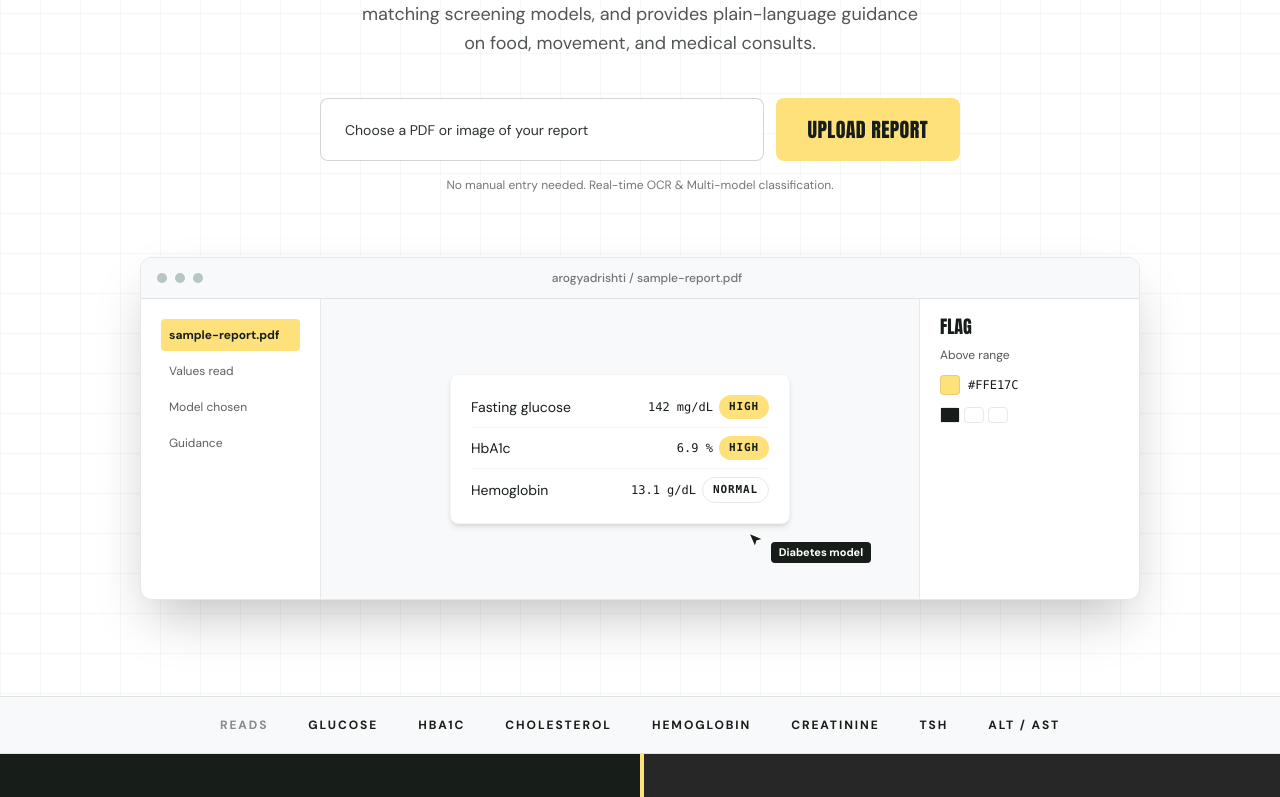
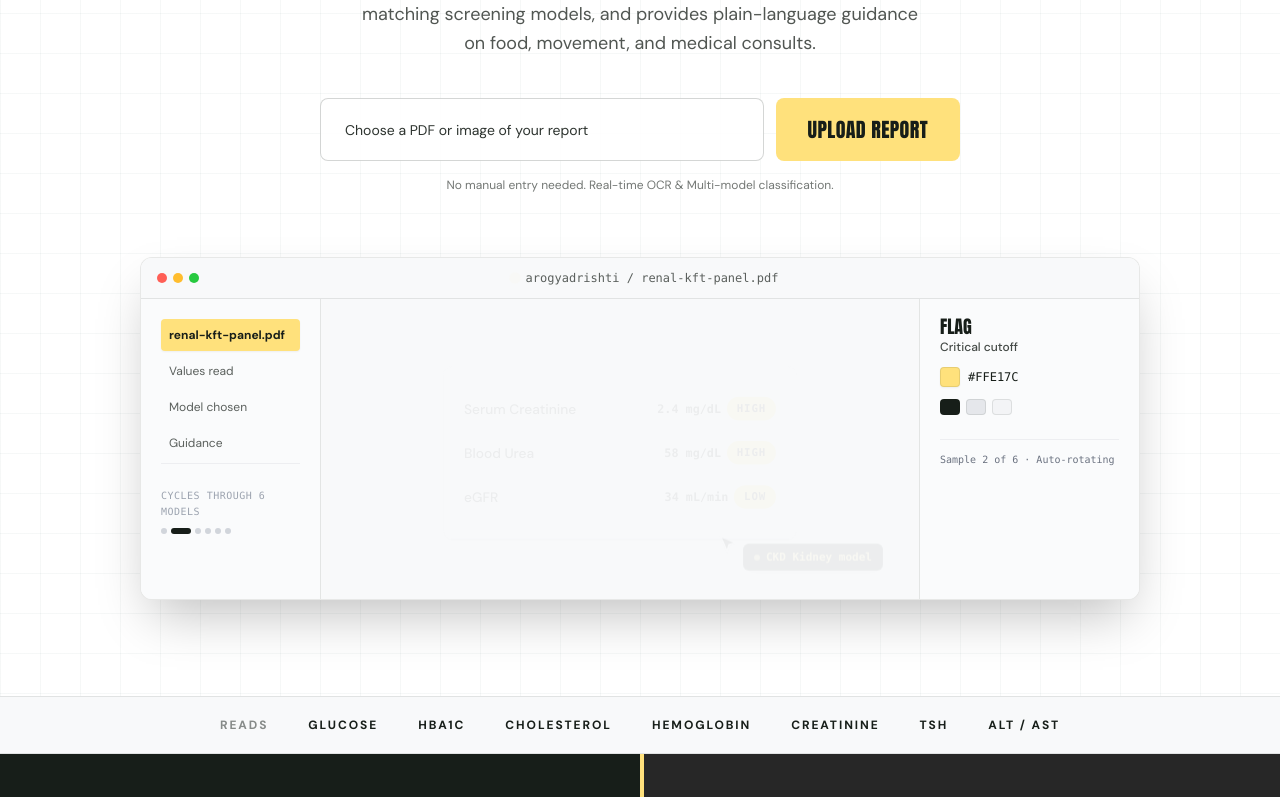
Before and after one commit to adisingh592/ArogyaDrishti, a React (Vite) app in the folder frontend/: page / in a window 1280 px wide. Shown: the part 580-1377 px from the top of the page. Built offline with nearby package versions, Linux system fonts and the light colour scheme; no server answers.

Commit message:
feat(ui): dynamic cycling hero report mockup with 6 disease profiles

```diff
--- a/frontend/src/pages/HomePage.jsx
+++ b/frontend/src/pages/HomePage.jsx
@@ -60,6 +60,232 @@ const CYCLING_MODELS = [
     category: 'Hematology',
   },
 ]
+
+const HERO_REPORT_EXAMPLES = [
+  {
+    fileName: 'sample-report.pdf',
+    title: 'arogyadrishti / sample-report.pdf',
+    tests: [
+      { name: 'Fasting glucose', value: '142 mg/dL', status: 'HIGH', isAlert: true },
+      { name: 'HbA1c', value: '6.9 %', status: 'HIGH', isAlert: true },
+      { name: 'Hemoglobin', value: '13.1 g/dL', status: 'NORMAL', isAlert: false },
+    ],
+    model: 'Diabetes model',
+    flagTitle: 'Above range',
+    flagHex: '#FFE17C',
+    category: 'Metabolic',
+  },
+  {
+    fileName: 'renal-kft-panel.pdf',
+    title: 'arogyadrishti / renal-kft-panel.pdf',
+    tests: [
+      { name: 'Serum Creatinine', value: '2.4 mg/dL', status: 'HIGH', isAlert: true },
+      { name: 'Blood Urea', value: '58 mg/dL', status: 'HIGH', isAlert: true },
+      { name: 'eGFR', value: '34 mL/min', status: 'LOW', isAlert: true },
+    ],
+    model: 'CKD Kidney model',
+    flagTitle: 'Critical cutoff',
+    flagHex: '#FFE17C',
+    category: 'Renal',
+  },
+  {
+    fileName: 'liver-lft-panel.pdf',
+    title: 'arogyadrishti / liver-lft-panel.pdf',
+    tests: [
+      { name: 'ALT (SGPT)', value: '88 U/L', status: 'HIGH', isAlert: true },
+      { name: 'AST (SGOT)', value: '74 U/L', status: 'HIGH', isAlert: true },
+      { name: 'Total Bilirubin', value: '1.1 mg/dL', status: 'NORMAL', isAlert: false },
+    ],
+    model: 'Liver ILPD model',
+    flagTitle: 'Elevated transaminases',
+    flagHex: '#FFE17C',
+    category: 'Hepatic',
+  },
+  {
+    fileName: 'thyroid-tft-panel.pdf',
+    title: 'arogyadrishti / thyroid-tft-panel.pdf',
+    tests: [
+      { name: 'TSH (Ultrasensitive)', value: '8.45 mIU/L', status: 'HIGH', isAlert: true },
+      { name: 'Free T4 (FT4)', value: '0.72 ng/dL', status: 'LOW', isAlert: true },
+      { name: 'Total T3', value: '1.25 nmol/L', status: 'NORMAL', isAlert: false },
+    ],
+    model: 'Hypothyroidism model',
+    flagTitle: 'TSH elevation',
+    flagHex: '#FFE17C',
+    category: 'Thyroid',
+  },
+  {
+    fileName: 'lipid-cardiac-risk.pdf',
+    title: 'arogyadrishti / lipid-cardiac-risk.pdf',
+    tests: [
+      { name: 'Total Cholesterol', value: '248 mg/dL', status: 'HIGH', isAlert: true },
+      { name: 'Triglycerides', value: '215 mg/dL', status: 'HIGH', isAlert: true },
+      { name: 'HDL Cholesterol', value: '38 mg/dL', status: 'LOW', isAlert: true },
+    ],
+    model: 'Cardiac risk model',
+    flagTitle: 'Dyslipidemia pattern',
+    flagHex: '#FFE17C',
+    category: 'Cardiovascular',
+  },
+  {
+    fileName: 'cbc-anemia-scan.pdf',
+    title: 'arogyadrishti / cbc-anemia-scan.pdf',
+    tests: [
+      { name: 'Hemoglobin (Hb)', value: '9.2 g/dL', status: 'LOW', isAlert: true },
+      { name: 'Hematocrit (PCV)', value: '28.4 %', status: 'LOW', isAlert: true },
+      { name: 'Total RBC Count', value: '3.4 mil/mcL', status: 'LOW', isAlert: true },
+    ],
+    model: 'CBC Anemia model',
+    flagTitle: 'Below reference',
+    flagHex: '#FFE17C',
+    category: 'Hematology',
+  },
+]
+
+function HeroInteractiveReportMockup() {
+  const [index, setIndex] = useState(0)
+  const [fade, setFade] = useState(true)
+  const [isPaused, setIsPaused] = useState(false)
+
+  useEffect(() => {
+    if (isPaused) return
+
+    const timer = setInterval(() => {
+      setFade(false)
+      setTimeout(() => {
+        setIndex((prev) => (prev + 1) % HERO_REPORT_EXAMPLES.length)
+        setFade(true)
+      }, 250)
+    }, 3200)
+
+    return () => clearInterval(timer)
+  }, [isPaused])
+
+  const current = HERO_REPORT_EXAMPLES[index]
+
+  return (
+    <div
+      onMouseEnter={() => setIsPaused(true)}
+      onMouseLeave={() => setIsPaused(false)}
+      className="max-w-[1000px] mx-auto mt-16 border border-[rgba(23,30,25,0.1)] bg-white shadow-2xl rounded-xl overflow-hidden text-left transition-all"
+    >
+      {/* Top Window Bar */}
+      <div className="flex items-center gap-2 px-4 py-3 border-b border-[rgba(23,30,25,0.1)] bg-[#f8f9fa]">
+        <div className="flex items-center gap-1.5">
+          <i className="w-2.5 h-2.5 rounded-full bg-[#ff5f56]" />
+          <i className="w-2.5 h-2.5 rounded-full bg-[#ffbd2e]" />
+          <i className="w-2.5 h-2.5 rounded-full bg-[#27c93f]" />
+        </div>
+        <b className="mx-auto text-xs font-mono font-medium opacity-70 pr-10 flex items-center gap-2">
+          <span className="w-1.5 h-1.5 rounded-full bg-[#ffe17c] animate-ping" />
+          {current.title}
+        </b>
+      </div>
+
+      <div className="grid grid-cols-1 md:grid-cols-[180px_1fr_220px] min-h-[300px]">
+        {/* Left pane */}
+        <div className="border-r border-[rgba(23,30,25,0.1)] p-5 text-xs space-y-1 hidden md:block bg-[#fafbfc]">
+          <p className="bg-[#ffe17c] font-bold p-2 rounded text-[#171e19] truncate shadow-sm transition-all duration-300">
+            {current.fileName}
+          </p>
+          <p className="p-2 opacity-70 hover:opacity-100 transition-opacity">Values read</p>
+          <p className="p-2 opacity-70 hover:opacity-100 transition-opacity">Model chosen</p>
+          <p className="p-2 opacity-70 hover:opacity-100 transition-opacity">Guidance</p>
+
+          <div className="pt-6 mt-4 border-t border-gray-200/60">
+            <span className="text-[10px] text-gray-400 font-mono block mb-2 uppercase tracking-wider">
+              Cycles through 6 models
+            </span>
+            <div className="flex gap-1">
+              {HERO_REPORT_EXAMPLES.map((_, i) => (
+                <button
+                  key={i}
+                  type="button"
+                  onClick={() => setIndex(i)}
+                  className={`h-1.5 rounded-full transition-all ${
+                    index === i ? 'w-5 bg-[#171e19]' : 'w-1.5 bg-gray-300 hover:bg-gray-400'
+                  }`}
+                  aria-label={`Show example ${i + 1}`}
+                />
+              ))}
+            </div>
+          </div>
+        </div>
+
+        {/* Middle preview card */}
+        <div className="bg-[#f8f9fa] p-6 relative flex items-center justify-center min-h-[260px]">
+          <div
+            className={`bg-white text-[#171e19] w-full max-w-[360px] p-5 rounded-lg shadow-md border border-gray-100 transition-all duration-300 ease-out ${
+              fade ? 'opacity-100 scale-100 translate-y-0' : 'opacity-0 scale-[0.98] translate-y-1'
+            }`}
+          >
+            {current.tests.map((test, i) => (
+              <div
+                key={i}
+                className={`flex justify-between items-center py-2.5 ${
+                  i < current.tests.length - 1 ? 'border-b border-gray-100' : ''
+                } text-sm`}
+              >
+                <span className="font-medium text-[#171e19]">{test.name}</span>
+                <span className="font-mono text-xs flex items-center gap-1.5">
+                  <span className="font-bold">{test.value}</span>
+                  <span className={test.isAlert ? 'chip-hi' : 'chip-ok'}>{test.status}</span>
+                </span>
+              </div>
+            ))}
+          </div>
+
+          {/* Floating animated cursor & tooltip badge */}
+          <div
+            className={`absolute right-[6%] bottom-[12%] flex gap-1 items-start transition-all duration-300 ease-out ${
+              fade ? 'opacity-100 translate-y-0' : 'opacity-0 translate-y-2'
+            }`}
+          >
+            <svg
+              width="22"
+              height="22"
+              viewBox="0 0 24 24"
+              fill="#171e19"
+              stroke="#fff"
+              strokeWidth="1.5"
+              className="drop-shadow-md"
+            >
+              <path d="M4 3l16 7-7 2-2 7z" />
+            </svg>
+            <span className="bg-[#171e19] text-[#ffe17c] text-[11px] font-bold font-mono px-2.5 py-1 rounded-md shadow-lg mt-2.5 border border-white/10 flex items-center gap-1.5 whitespace-nowrap">
+              <span className="w-1.5 h-1.5 rounded-full bg-[#ffe17c] animate-pulse" />
+              {current.model}
+            </span>
+          </div>
+        </div>
+
+        {/* Right pane */}
+        <div className="border-l border-[rgba(23,30,25,0.1)] p-5 text-xs hidden md:block bg-[#fafbfc]">
+          <h4 className="disp text-lg mb-1">Flag</h4>
+          <p
+            className={`opacity-80 font-medium text-xs transition-opacity duration-300 ${
+              fade ? 'opacity-80' : 'opacity-20'
+            }`}
+          >
+            {current.flagTitle}
+          </p>
+          <div className="flex items-center gap-2 mt-3 font-mono text-xs">
+            <i className="w-5 h-5 rounded bg-[#ffe17c] border border-[rgba(23,30,25,0.1)] shadow-sm" />
+            {current.flagHex}
+          </div>
+          <div className="flex gap-1.5 mt-3">
+            <i className="w-5 h-4 border border-[rgba(23,30,25,0.1)] rounded bg-[#171e19]" />
+            <i className="w-5 h-4 border border-[rgba(23,30,25,0.1)] rounded bg-gray-200" />
+            <i className="w-5 h-4 border border-[rgba(23,30,25,0.1)] rounded bg-gray-100" />
+          </div>
+          <div className="mt-6 pt-3 border-t border-gray-200/60 text-[10px] text-gray-500 font-mono">
+            Sample {index + 1} of {HERO_REPORT_EXAMPLES.length} · Auto-rotating
+          </div>
+        </div>
+      </div>
+    </div>
+  )
+}
 
 function ModelPickerLiveCard() {
   const [index, setIndex] = useState(0)
@@ -225,73 +451,8 @@ export default function HomePage() {
             No manual entry needed. Real-time OCR &amp; Multi-model classification.
           </p>
 
-          {/* Mock Interactive Report Window */}
-          <div className="max-w-[1000px] mx-auto mt-16 border border-[rgba(23,30,25,0.1)] bg-white shadow-2xl rounded-xl overflow-hidden text-left">
-            <div className="flex items-center gap-2 px-4 py-3 border-b border-[rgba(23,30,25,0.1)] bg-[#f8f9fa]">
-              <i className="w-2.5 h-2.5 rounded-full bg-[#b7c6c2]" />
-              <i className="w-2.5 h-2.5 rounded-full bg-[#b7c6c2]" />
-              <i className="w-2.5 h-2.5 rounded-full bg-[#b7c6c2]" />
-              <b className="mx-auto text-xs font-medium opacity-60 pr-10">arogyadrishti / sample-report.pdf</b>
-            </div>
-
-            <div className="grid grid-cols-1 md:grid-cols-[180px_1fr_220px] min-h-[300px]">
-              {/* Left pane */}
-              <div className="border-r border-[rgba(23,30,25,0.1)] p-5 text-xs space-y-1 hidden md:block">
-                <p className="bg-[#ffe17c] font-bold p-2 rounded">sample-report.pdf</p>
-                <p className="p-2 opacity-70">Values read</p>
-                <p className="p-2 opacity-70">Model chosen</p>
-                <p className="p-2 opacity-70">Guidance</p>
-              </div>
-
-              {/* Middle preview card */}
-              <div className="bg-[#f8f9fa] p-6 relative flex items-center justify-center">
-                <div className="bg-white text-[#171e19] w-full max-w-[340px] p-5 rounded-lg shadow-md border border-gray-100">
-                  <div className="flex justify-between items-center pb-2 border-b border-gray-100 text-sm">
-                    <span>Fasting glucose</span>
-                    <span className="font-mono text-xs flex items-center gap-1.5">
-                      142 mg/dL <span className="chip-hi">HIGH</span>
-                    </span>
-                  </div>
-                  <div className="flex justify-between items-center py-2 border-b border-gray-100 text-sm">
-                    <span>HbA1c</span>
-                    <span className="font-mono text-xs flex items-center gap-1.5">
-                      6.9 % <span className="chip-hi">HIGH</span>
-                    </span>
-                  </div>
-                  <div className="flex justify-between items-center pt-2 text-sm">
-                    <span>Hemoglobin</span>
-                    <span className="font-mono text-xs flex items-center gap-1.5">
-                      13.1 g/dL <span className="chip-ok">NORMAL</span>
-                    </span>
-                  </div>
-                </div>
-
-                <div className="absolute right-[8%] bottom-[12%] flex gap-1 items-start">
-                  <svg width="22" height="22" viewBox="0 0 24 24" fill="#171e19" stroke="#fff" strokeWidth="1.5">
-                    <path d="M4 3l16 7-7 2-2 7z" />
-                  </svg>
-                  <span className="bg-[#171e19] text-white text-[11px] font-bold px-2 py-0.5 rounded mt-3">
-                    Diabetes model
-                  </span>
-                </div>
-              </div>
-
-              {/* Right pane */}
-              <div className="border-l border-[rgba(23,30,25,0.1)] p-5 text-xs hidden md:block">
-                <h4 className="disp text-lg mb-3">Flag</h4>
-                <p className="opacity-75">Above range</p>
-                <div className="flex items-center gap-2 mt-3 font-mono text-xs">
-                  <i className="w-5 h-5 rounded bg-[#ffe17c] border border-[rgba(23,30,25,0.1)]" />
-                  #FFE17C
-                </div>
-                <div className="flex gap-1 mt-3">
-                  <i className="w-5 h-4 border border-[rgba(23,30,25,0.1)] rounded bg-gradient-to-r from-[#171e19] to-[#171e19] bg-no-repeat bg-center" />
-                  <i className="w-5 h-4 border border-[rgba(23,30,25,0.1)] rounded" />
-                  <i className="w-5 h-4 border border-[rgba(23,30,25,0.1)] rounded" />
-                </div>
-              </div>
-            </div>
-          </div>
+          {/* Mock Interactive Report Window (Continuously cycling multi-disease examples) */}
+          <HeroInteractiveReportMockup />
         </div>
       </section>
 
```
